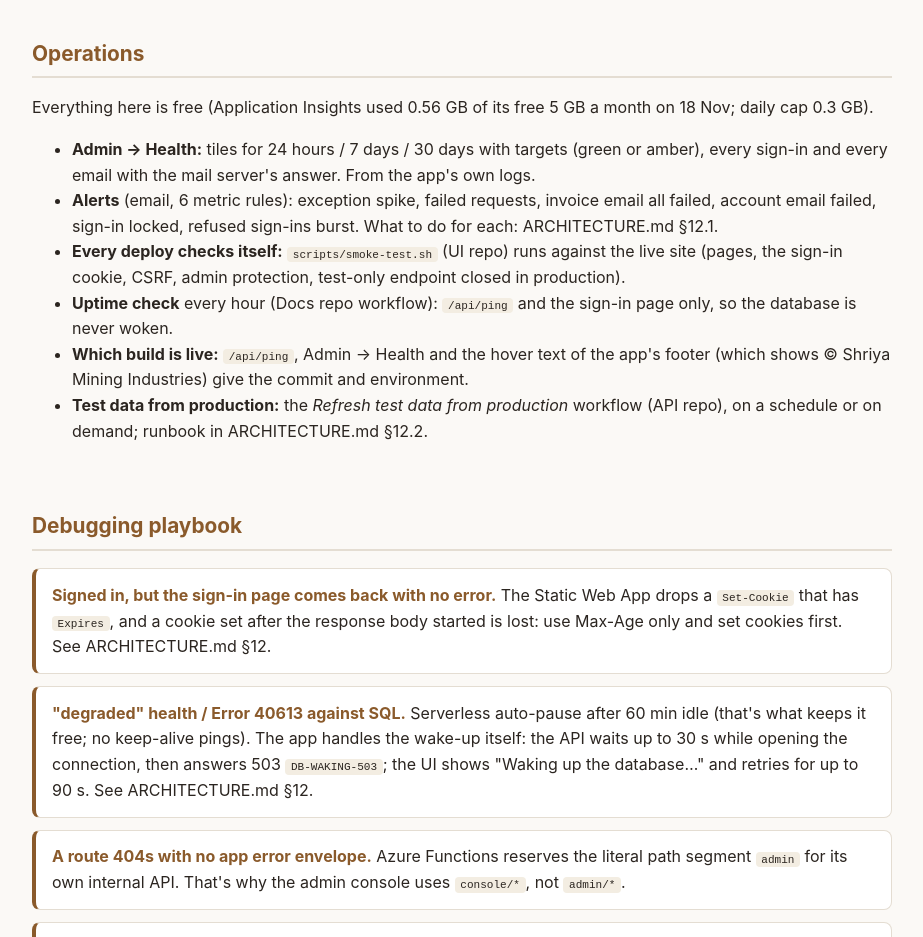
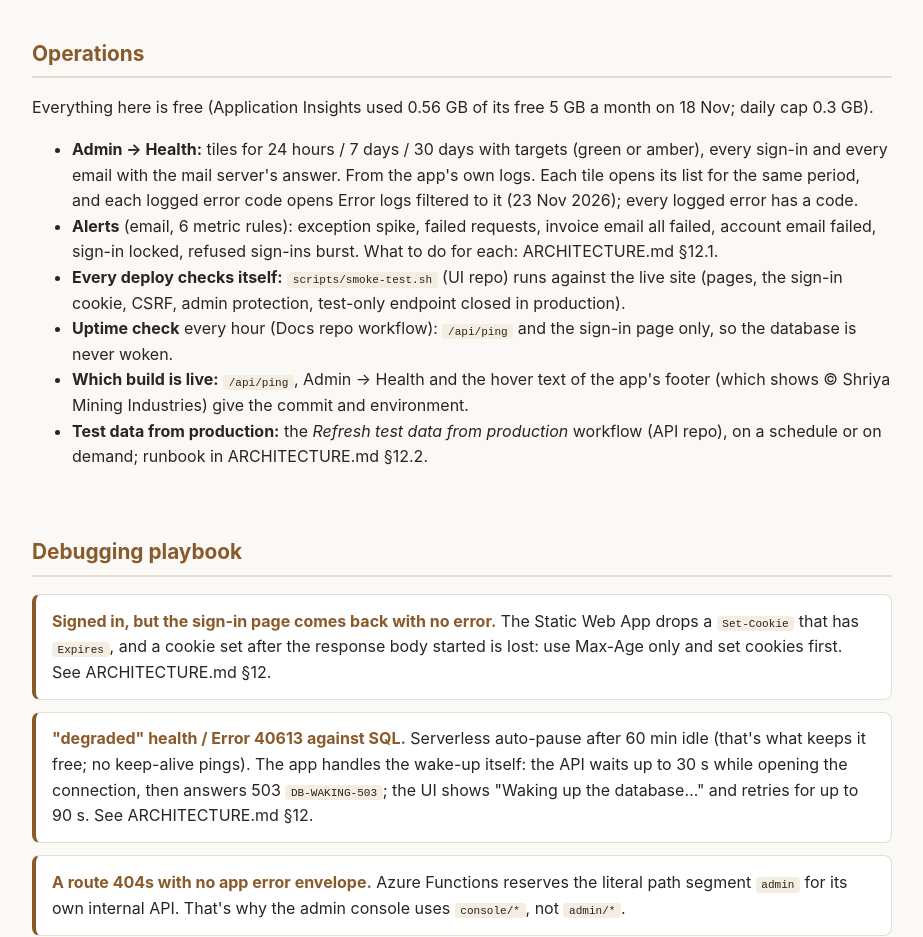
Before and after one commit to shriyaminingindustriesgroup/ShriyaMiningIndustries_Docs, a plain HTML site: page index.html in a window 1280 px wide. Shown: the part 9000-9937 px from the top of the page, without its empty margins (178-1101 px from the left). Drawn offline with Linux system fonts and the light colour scheme.

Commit message:
Docs: UI usability review, Wave 1
- §7.12: navigation, state and interaction (the UI standard from plan/ui-usability-review).
- §7.11: a new error code needs its migration (ErrorCodeRegistryTests), and the LOG-CODE-UNREGISTERED fallback; Health and the logs link to each other.
- §12: why Health showed "(none)" (the API's codes were unregistered; V060).
- §7.8 checklist: the navigation rules.
- index: what the Health tiles open.

Co-Authored-By: Claude Opus 5.5 <noreply@anthropic.com>
(cherry picked from commit 706f07459b3ef7a1ba40c68253021c42d098cfd4)

```diff
--- a/index.html
+++ b/index.html
@@ -495,7 +495,8 @@ flowchart LR
   <p>Everything here is free (Application Insights used 0.56 GB of its free 5 GB a month on 18 Nov; daily cap 0.3 GB).</p>
   <ul>
     <li><strong>Admin → Health:</strong> tiles for 24 hours / 7 days / 30 days with targets (green or amber), every sign-in and every
-    email with the mail server's answer. From the app's own logs.</li>
+    email with the mail server's answer. From the app's own logs. Each tile opens its list for the same period, and each
+    logged error code opens Error logs filtered to it (23 Nov 2026); every logged error has a code.</li>
     <li><strong>Alerts</strong> (email, 6 metric rules): exception spike, failed requests, invoice email all failed, account email
     failed, sign-in locked, refused sign-ins burst. What to do for each: ARCHITECTURE.md §12.1.</li>
     <li><strong>Every deploy checks itself:</strong> <code>scripts/smoke-test.sh</code> (UI repo) runs against the live site
```
Also changed, not shown: 1 other file.
